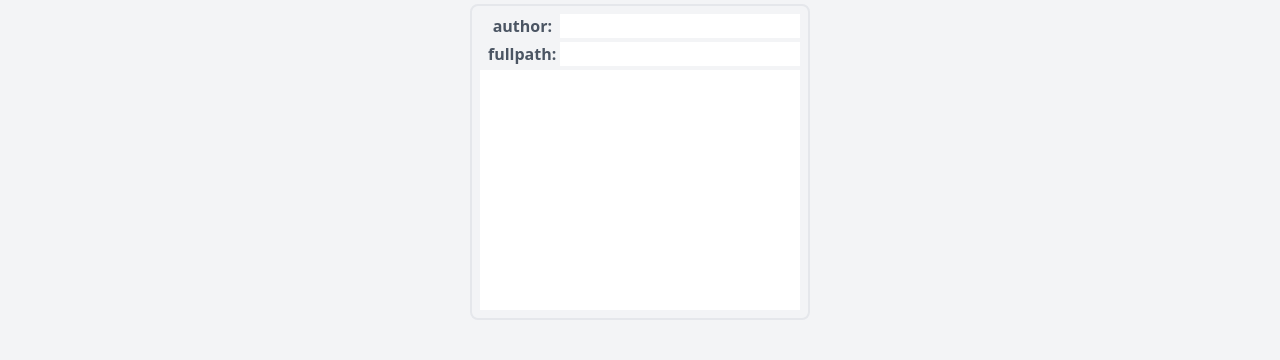
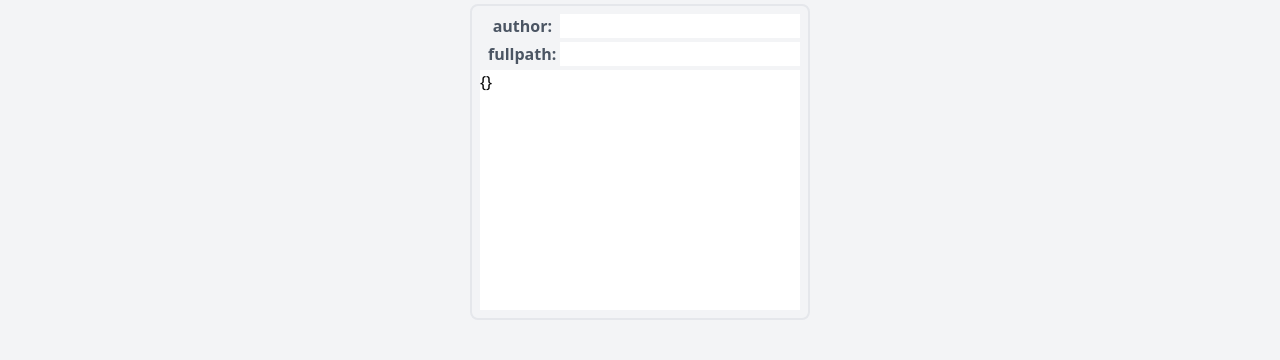
Before and after one commit to m19e/emotwicon, a Next.js app: page /gen in a window 1280 px wide. Shown: the part 238-598 px from the top of the page. Built offline with nearby package versions, Linux system fonts and the light colour scheme.

Commit message:
Set stamp data as textarea value

```diff
--- a/components/templates/Generator.tsx
+++ b/components/templates/Generator.tsx
@@ -1,6 +1,15 @@
 import Link from "next/link";
+import { useState } from "react";
+import { Stamp } from "types";
 
-const Generator = () => (
+type StampData = {
+    [key: string]: Stamp;
+};
+
+const Generator = () => {
+    const [stampData, setStampData] = useState<StampData>({});
+
+    return (
         <div className="flex flex-col items-center justify-center min-h-screen bg-gray-100">
             <header className="flex items-center justify-center w-full h-24 mb-2 bg-twitter border-b">
                 <Link href="/">
@@ -20,7 +29,7 @@ const Generator = () => (
                         <span className="w-16 mx-2 text-right font-bold text-gray-600">fullpath:</span>
                         <input className="w-60" type="text" />
                     </div>
-                <textarea className="resize-none" cols={30} rows={10}></textarea>
+                    <textarea value={JSON.stringify(stampData, null, 4)} className="resize-none" cols={30} rows={10}></textarea>
                 </div>
             </main>
 
@@ -39,5 +48,6 @@ const Generator = () => (
             </footer>
         </div>
     );
+};
 
 export default Generator;
```
Lines whose indentation alone changed are shown as unchanged.
